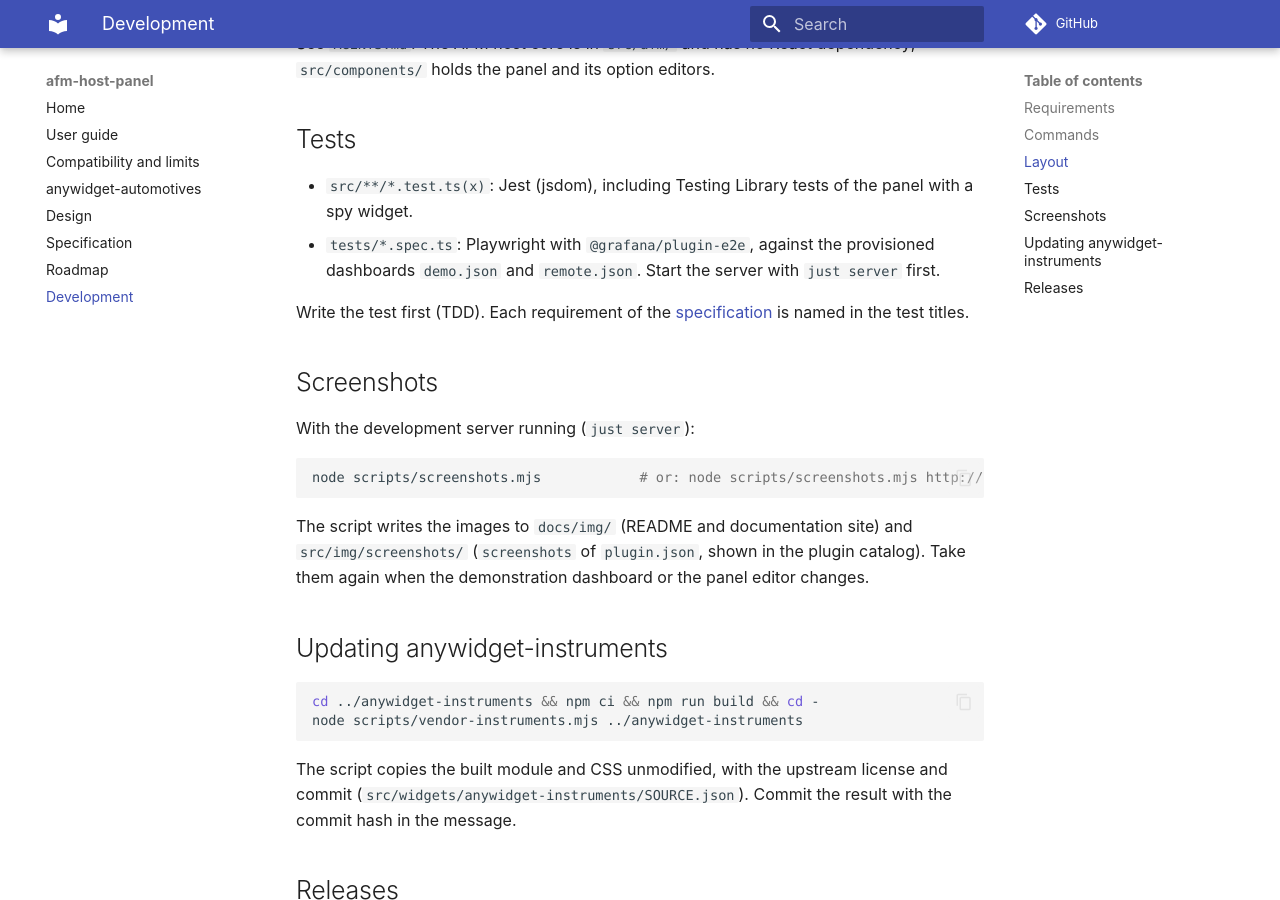
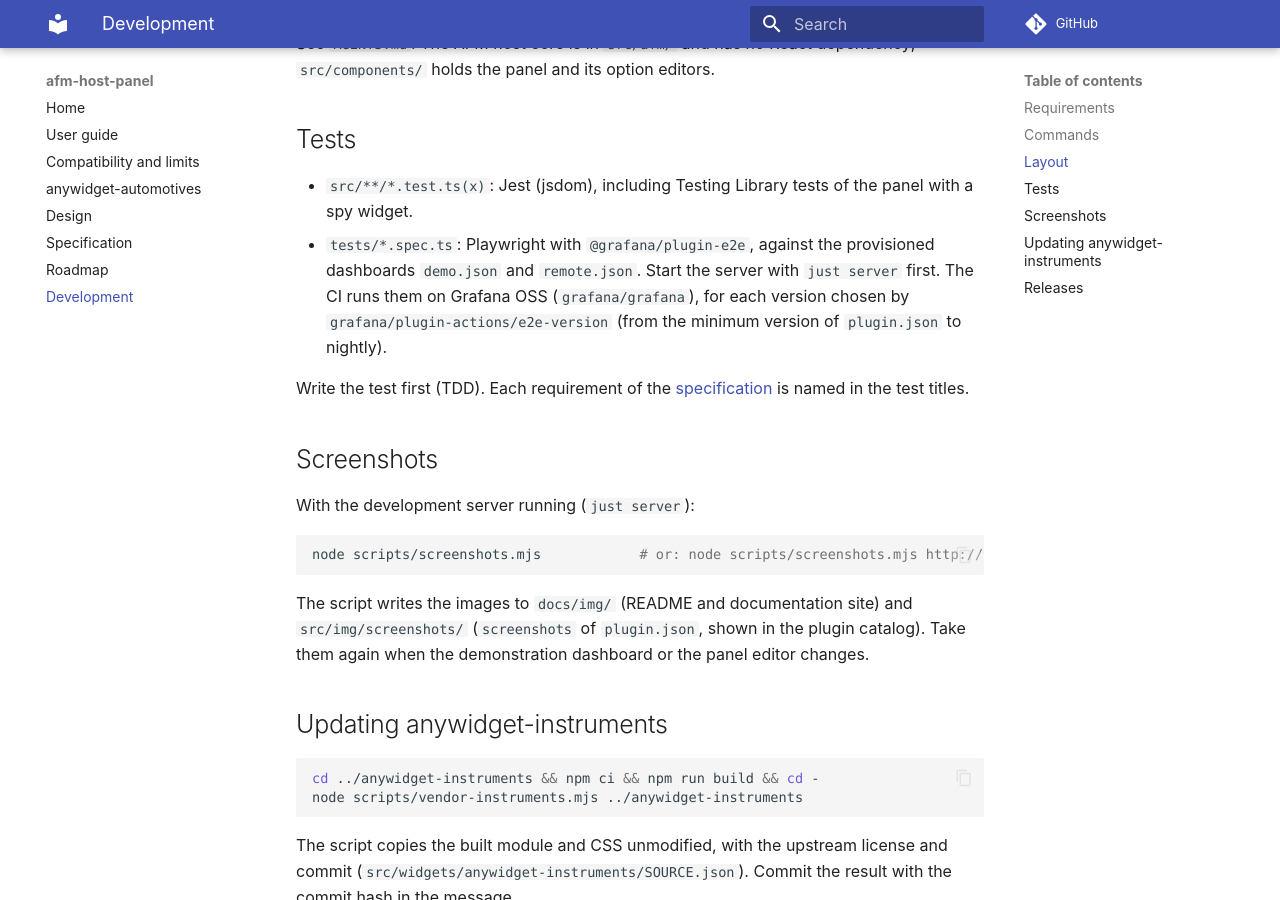
Before and after one commit to AnywidgetInstruments/afm-host-panel, an MkDocs documentation site: the page built from docs/development.md, in a window 1280 px wide and 900 px high, scrolled down 1063 px. Built offline with MkDocs 1.6.1 and Material for MkDocs 9.7.7, drawn with Linux system fonts in a browser that asks for light colours; comment, search, counter and statistics services are not loaded.

Commit message:
test(e2e): run the end-to-end tests on Grafana OSS
The CI ran the tests on the grafana-enterprise images resolved by
e2e-version, while the plugin targets Grafana OSS and the development
server runs it. The versions still come from e2e-version; the image is
now grafana/grafana.

On OSS 12.3.11, 13.0.10, 13.1.7, 13.2.3 and nightly:
- only the Grafana errors seen on OSS are ignored: OpenFeature (OFREP)
  and the public dashboards API missing on 12.3; the Enterprise-only
  filters are removed;
- Grafana 13.0 mounts the panels of a row only while the row is in view:
  the row header is brought into view before the panel;
- nightly re-renders a row or a panel while it scrolls: the scroll is
  retried.

Co-Authored-By: Claude Opus 5.5 <noreply@anthropic.com>
Claude-Session: https://claude.ai/code/session_01V2xWk4WHP94enZ7Uv754BA

```diff
--- a/docs/development.md
+++ b/docs/development.md
@@ -36,7 +36,9 @@ dependency; `src/components/` holds the panel and its option editors.
   panel with a spy widget.
 - `tests/*.spec.ts`: Playwright with `@grafana/plugin-e2e`, against the
   provisioned dashboards `demo.json` and `remote.json`. Start the server with
-  `just server` first.
+  `just server` first. The CI runs them on Grafana OSS (`grafana/grafana`),
+  for each version chosen by `grafana/plugin-actions/e2e-version` (from the
+  minimum version of `plugin.json` to nightly).
 
 Write the test first (TDD). Each requirement of the
 [specification](specification.md) is named in the test titles.
```
Also changed, not shown: CHANGELOG.md (+5 -0 lines), 2 other files.
